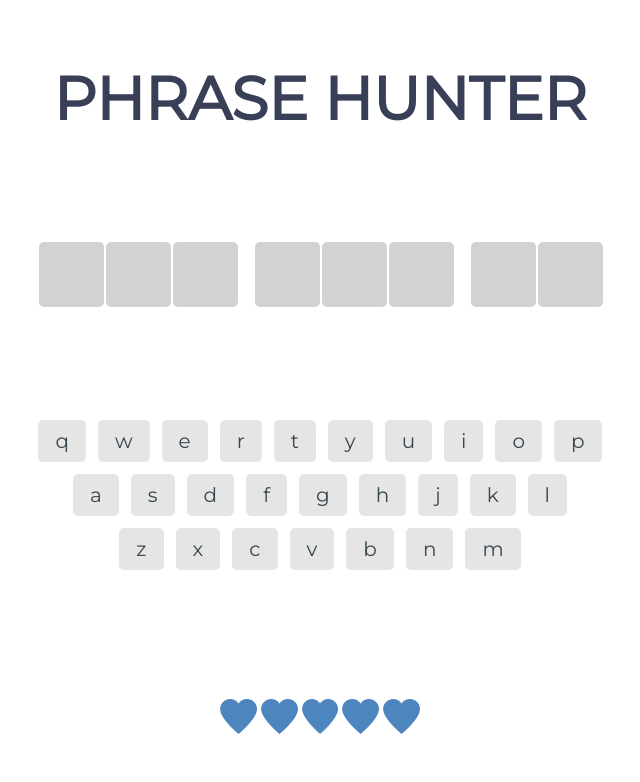
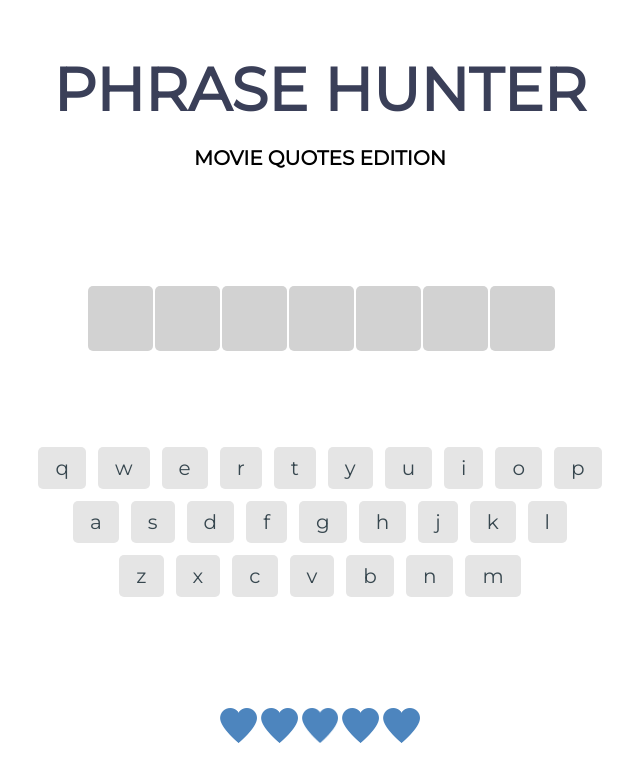
Before and after one commit to trumans/treehouse-phrase-hunter-game, a plain HTML site: page index.html in a window 1280 px wide. Both pictures are taken after a click on the button "Start Game". Shown: the whole page, without its empty margins (320-960 px from the left). Drawn offline with nearby package versions, Linux system fonts and the light colour scheme.

Commit message:
add quotes. update comments
Update function and methods comments.
Add real quotes from movies
Revise Readme

```diff
--- a/css/styles.css
+++ b/css/styles.css
@@ -33,6 +33,11 @@ body {
 li, ol, ul {
   padding: 0;
   display: inline-block;
+}
+
+h3 {
+  text-transform: uppercase;
+  font-size: var(--font-size-medium);
 }
 
 h2 {
@@ -107,6 +112,7 @@ button {
   width: 65px;
   padding: 20px 1px 0 1px;
   margin-right: 2px;
+  margin-top: 7px;
   color: transparent;
   background: var(--color-neutral-light);
   border-radius: 5px;
--- a/index.html
+++ b/index.html
@@ -13,6 +13,7 @@
 		<div class="main-container">
 			<div id="overlay" class="start">
 				<h2 class="title">Phrase Hunter</h2>
+				<h3>Movie quotes edition</h3>
 				<h1 id = "game-over-message"></h1>
 				<button id ="btn__reset">Start Game</button>
 				<button id ="btn__new-phrase">New Phrase</button>
@@ -20,6 +21,7 @@
 
 			<div id="banner" class="section">
 				<h2 class="header">Phrase Hunter</h2>
+				<h3>Movie quotes edition</h3>
 			</div>
 
 			<div id="phrase" class="section">
--- a/js/Game.js
+++ b/js/Game.js
@@ -2,33 +2,51 @@ class Game {
   constructor() {
     this.missed = 0;
     this.phraseArray = [
-      "abc def ghi j",
-      "abc def ghi", "abc def gh", "abc def g",
-      "abc def", "abc de", "abc d",
-      "abc", "ab", "a",
+      "May the Force be with you",
+      "Mama always said life was like a box of chocolates",
+      "Rosebud",
+      "I see dead people",
+      "Houston we have a problem",
+      "bippity boppity boo",
+      "I am Groot",
+      "Open the pod bay doors HAL",
+      "My precious",
+      "To infinity and beyond",
+      "Of all the gin joints in all the towns in all the world she walks into mine",
+      "The dude abides"
     ];
     this.phrase = null;
     this.recentPhraseIndexes = [];
     this.active = false;
   }
 
+  /*
+    Transition to phrase/keyboard display
+  */
   startGame() {
     this.phrase = this.getRandomPhrase();
     this.phrase.addPhraseToDisplay();
   }
 
+  /*
+    return an index in the range of the phrases phraseArray
+  */
   randomIndex() {
     return Math.floor(Math.random() * this.phraseArray.length);
   }
 
+  /*
+    return a Phrase object with a phrase randomly selected from phrases array
+        don't return a phrase that was recently used
+  */
   getRandomPhrase() {
     let idx = this.randomIndex();
-    // if game already used this index then get another
+    // if the game recently used this index then get another
     while ( this.recentPhraseIndexes.includes(idx) ) {
       idx = this.randomIndex();
     }
 
-    // rmemember no more than half of the indexes in phraseArray
+    // remember no more than half of the indexes in phraseArray
     this.recentPhraseIndexes.push(idx);
     if ( this.recentPhraseIndexes.length > (this.phraseArray.length / 2) ) {
       this.recentPhraseIndexes.shift();
@@ -55,7 +73,7 @@ class Game {
 
   /*
     Check that no letters are hidden in the phrase
-      if so, end the game
+      if so, end the game with "win" message
   */
   checkForWin() {
     if ( $('#phrase .letter.hide').length === 0 ) {
@@ -63,15 +81,20 @@ class Game {
     }
   }
 
+  /*
+    Transform a live heart image to a lost heart
+      also update the missed guesses property.
+  */
   removeLife() {
-    // update the heart corresponding to the miss
+    // update the class on the heart corresponding to the miss
+    //   and update the missed guesses property
     $('.tries img')[this.missed].classList.add('lost-heart');
     this.missed += 1;
 
     // if all hearts are used then display 'lost' message
-    //   otherwise transition lost to lost heart image
+    //   otherwise transition image lost heart image
     if ( this.missed === 5 ) {
-      this.gameOver('You are out of incorrect guesses', false);
+      this.gameOver('You used all of your incorrect guesses', false);
     } else {
       const $lostLives = $('.tries img.lost-heart')
       $lostLives.animate(
@@ -84,7 +107,11 @@ class Game {
 
   }
 
-  // Display game over message
+  /*
+    Transition to the game over display with the supplied message
+      Display the Start Game overlay but with a background based on the
+      win/lose result and different button to start the game.
+  */
   gameOver(message, won) {
     this.active = false;
     $('#game-over-message').text(message);
```
Also changed, not shown: js/Phrase.js (+13 -0 lines), js/app.js (+21 -8 lines), 1 other file.
